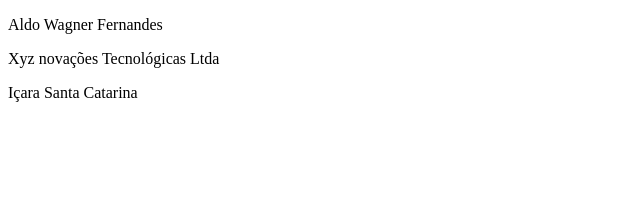
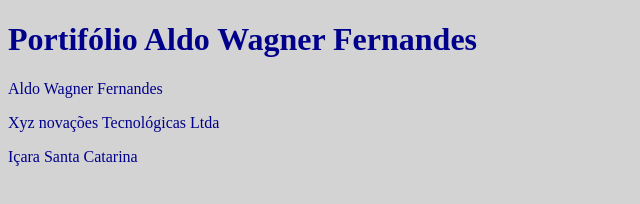
Before and after one commit to ALWAFER/projeto-portifolio, a plain HTML site: page index.html in a window 1280 px wide. Shown: the whole page, without its empty margins (0-640 px from the left). Drawn offline with Linux system fonts and the light colour scheme.

Commit message:
primeira versao
fiz minha primeira versão no portifólio

```diff
--- a/estilos/style.css
+++ b/estilos/style.css
@@ -7,3 +7,7 @@
   --destaque-inverso
   --fundo-card
 */
+body {
+  background-color: lightgray;
+  color: darkblue;
+}
--- a/index.html
+++ b/index.html
@@ -3,11 +3,26 @@
 <head>
     <meta charset="UTF-8">
     <meta name="viewport" content="width=device-width, initial-scale=1.0">
-    <title>Document</title>
+    <title>Portifólio Aldo Wagner Fernandes</title>
+    <link rel="stylesheet" href="estilos/style.css">
 </head>
 <body>
-    <p>Aldo Wagner Fernandes</p>
-    <p>Xyz novações Tecnológicas Ltda</p>
-    <p>Içara Santa Catarina</p>
+    <header>
+        <h1>Portifólio Aldo Wagner Fernandes</h1>
+        <p>Aldo Wagner Fernandes</p>
+        <p>Xyz novações Tecnológicas Ltda</p>
+        <p>Içara Santa Catarina</p>
+    </header>
+
+    <main>
+
+    </main>
+
+    <footer>
+
+    </footer>
+    <script src="scripts/script.js"></script>
+
+
 </body>
 </html>
```
